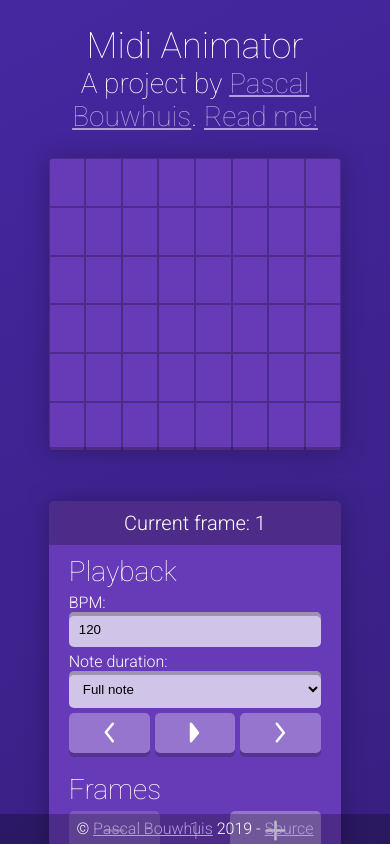
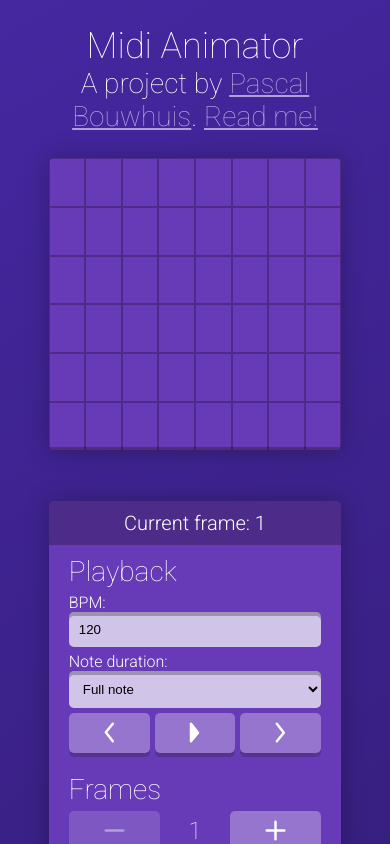
Before and after one commit to Gabbersaurus/midi-animator, a Vue app: page / in a window 390 px wide. Shown: the top 844 px of the page. Built offline with nearby package versions, Linux system fonts and the light colour scheme.

Commit message:
Fixed footer on mobile

```diff
--- a/src/components/Copyright.vue
+++ b/src/components/Copyright.vue
@@ -21,13 +21,14 @@
     @import '../scss/mixins/breakpoints';
 
     #copyright-overlay {
-        position: fixed;
-        bottom: 0;
-        left: 0;
-        right: 0;
         background-color: rgba(0, 0, 0, 0.25);
         text-align: center;
         height: 30px;
         line-height: 30px;
+        width: 100%;
+        position: absolute;
+        bottom: 0;
+        left: 0;
+        right: 0;
     }
 </style>
```
